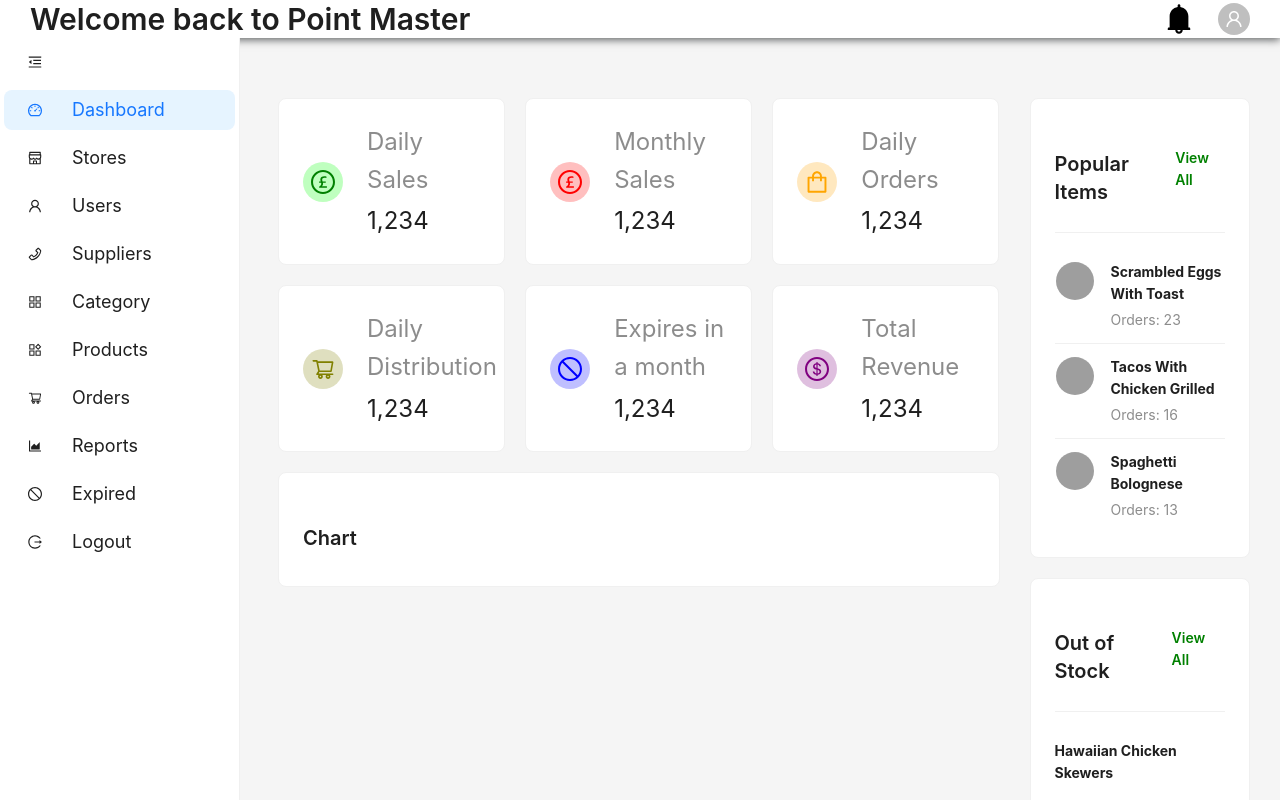
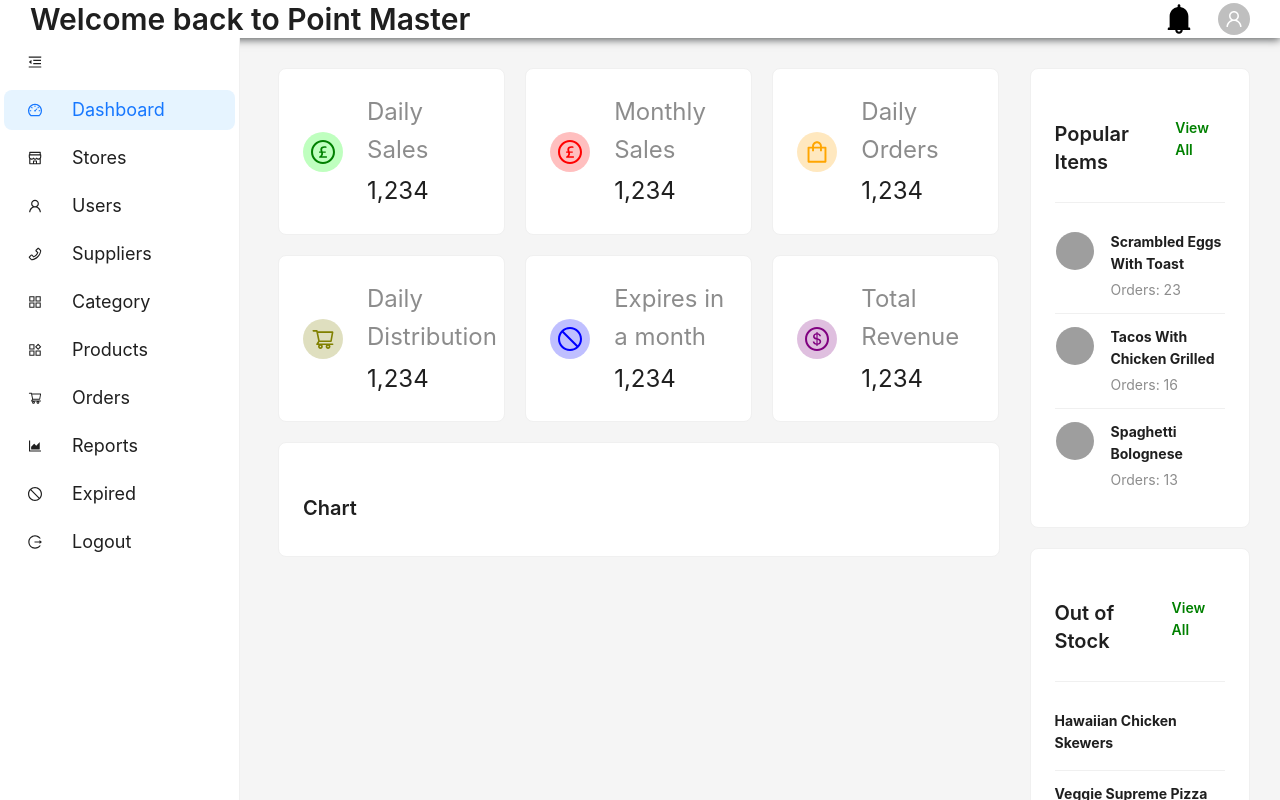
Before and after one commit to PointMaster-POS/web-management, a React (Create React App) app in the folder pointmaster/: page / in a window 1280 px wide. Shown: the top 800 px of the page. Built offline with nearby package versions, Linux system fonts and the light colour scheme; grey boxes are pictures that could not be loaded.

Commit message:
Update MainLayout.css

```diff
--- a/pointmaster/src/components/Owner's Dashboard/MainLayout/MainLayout.css
+++ b/pointmaster/src/components/Owner's Dashboard/MainLayout/MainLayout.css
@@ -13,7 +13,7 @@
     align-items: flex-start;
 }
 
-.content{
-    /* padding-left: 30px; */
+/* .content{
+    padding-left: 30px;
     padding-top: 30px;
-}
+} */
```
